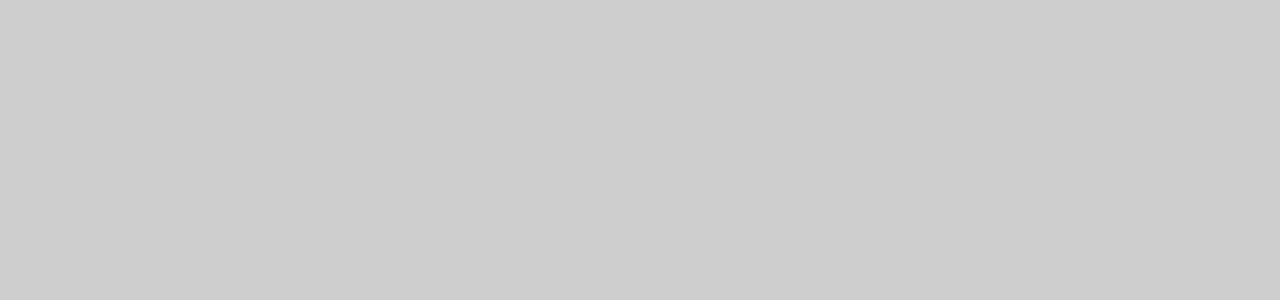
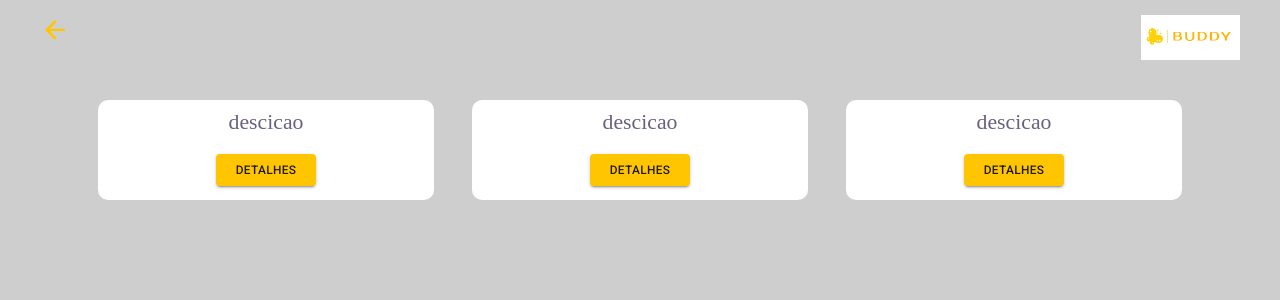
Before and after one commit to HACKATONA-ES-2020/Left4Dev, a React (Create React App) app in the folder frontend/: page /list-cards in a window 1280 px wide. Shown: the top 300 px of the page. Built offline with nearby package versions, Linux system fonts and the light colour scheme.

Commit message:
lista cartas

```diff
--- /dev/null
+++ b/frontend/src/pages/ListCards/index.js
@@ -0,0 +1,49 @@
+import React from 'react';
+import PageHeader from '../../components/PageHeader';
+import Button from '@material-ui/core/Button';
+
+import './styles.css';
+
+const ListCards = () => {
+  return (
+    <div >
+        <PageHeader />
+        <div className="content">
+          <div className="content-card">
+            <div className="card">
+              <div className="nome">
+                <span>descicao</span>
+              </div>
+              <div className="buttons">
+							<Button variant="contained" size="medium" className="button">
+                Detalhes
+              </Button>
+              </div>
+            </div>
+						<div className="card">
+              <div className="nome">
+                <span>descicao</span>
+              </div>
+              <div className="buttons">
+							<Button variant="contained" size="medium" className="button">
+                Detalhes
+              </Button>
+              </div>
+            </div>
+						<div className="card">
+              <div className="nome">
+                <span>descicao</span>
+              </div>
+              <div className="buttons">
+							<Button variant="contained" size="medium" className="button">
+                Detalhes
+              </Button>
+              </div>
+            </div>
+          </div>
+        </div>
+    </div>
+  );
+}
+
+export default ListCards;
--- /dev/null
+++ b/frontend/src/pages/ListCards/styles.css
@@ -0,0 +1,72 @@
+.content {
+    width: 100%;
+    height: 100%;
+    display: flex;
+    justify-content: center;
+}
+
+.content-card {
+    width: 90%;
+    height: calc(100vh - 70px);
+    display: flex;
+    justify-content: space-around;
+    flex-wrap: wrap;
+    overflow-y: auto;
+    padding: 15px;
+    box-sizing: border-box;
+}
+
+.card {
+    width: 30%;
+    height: 100px;
+    background-color: #FFF;
+    border-radius: 10px;
+    margin: 15px;
+    box-sizing: border-box;
+    padding: 10px;
+}
+
+.card:hover {
+    transform: scale(1.1);
+    transition: all 1s;
+}
+
+.button-icon {
+    cursor: pointer;
+}
+
+.nome {
+    height: 50%;
+    text-align: center;
+}
+
+.buttons {
+    display: flex;
+    justify-content: space-around;
+    align-items: center;
+    height: 50%;
+}
+
+::-webkit-scrollbar {
+    width: 10px;
+    border-radius: 3px;
+    -webkit-border-radius: 3px
+}
+
+::-webkit-scrollbar-track-piece {
+    background-color: #ffffff;
+    border-radius: 3px;
+    -webkit-border-radius: 3px;
+}
+
+::-webkit-scrollbar-thumb:vertical {
+    background-color: #FFC600;
+    border-radius: 3px;
+    -webkit-border-radius: 3px;
+}
+
+::-webkit-scrollbar-thumb:horizontal {
+    background-color: #FFC600;
+    border-radius: 3px;
+    -webkit-border-radius: 3px;
+}
--- /dev/null
+++ b/frontend/src/pages/UserEdit/styles.css
@@ -0,0 +1,14 @@
+.home {
+  text-align: center;
+}
+
+.home-header {
+  min-height: 100vh;
+  display: flex;
+  flex-direction: column;
+  align-items: center;
+  justify-content: center;
+  font-size: calc(10px + 2vmin);
+  color:black;
+  font-family: sans-serif;
+}
--- a/frontend/src/routes.js
+++ b/frontend/src/routes.js
@@ -5,6 +5,7 @@ import UserForm from './pages/UserForm';
 import Login from './pages/Login';
 import SelectPerfil from './pages/SelectPerfil';
 import BuddiesApproval from './pages/BuddiesApproval';
+import ListCards from './pages/ListCards';
 
 function Routes() {
   return (
@@ -14,6 +15,7 @@ function Routes() {
       <Route path="/buddy" component={BuddyForm} />
       <Route path="/user" component={UserForm} />
       <Route path="/admin" component={BuddiesApproval} />
+      <Route path="/list-cards" component={ListCards}/>
     </BrowserRouter>
   )
 }
```
Also changed, not shown: frontend/src/pages/UserEdit/index.js (added, +14 -0 lines).
